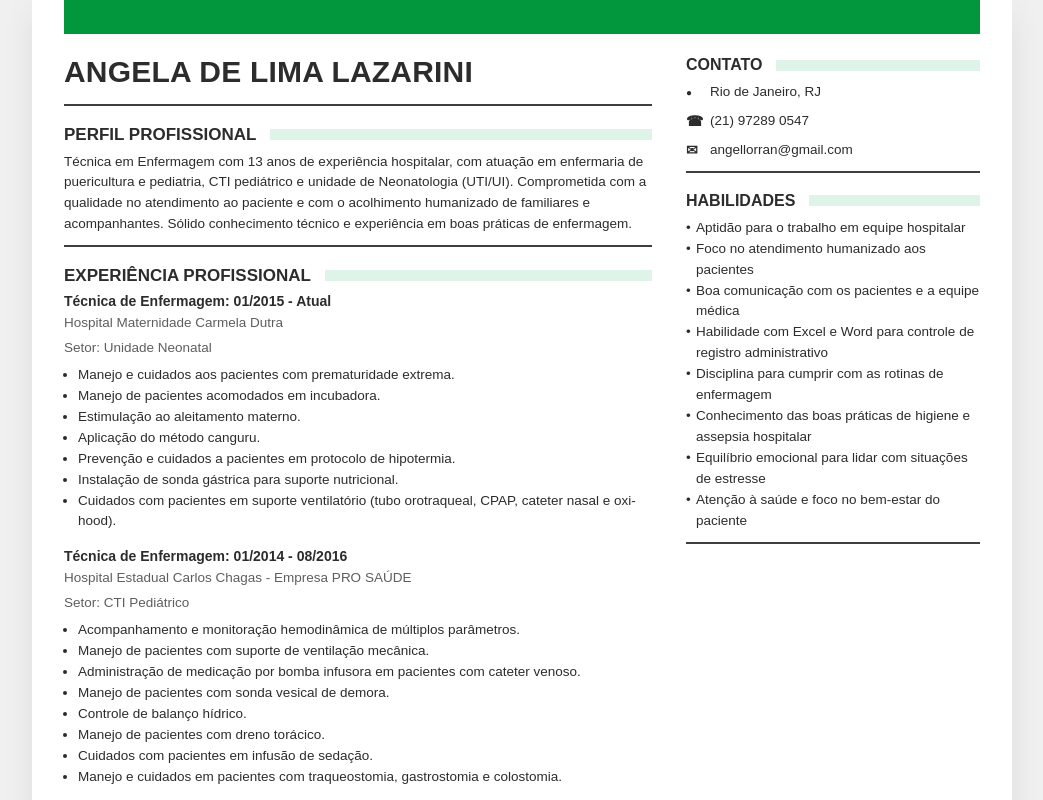
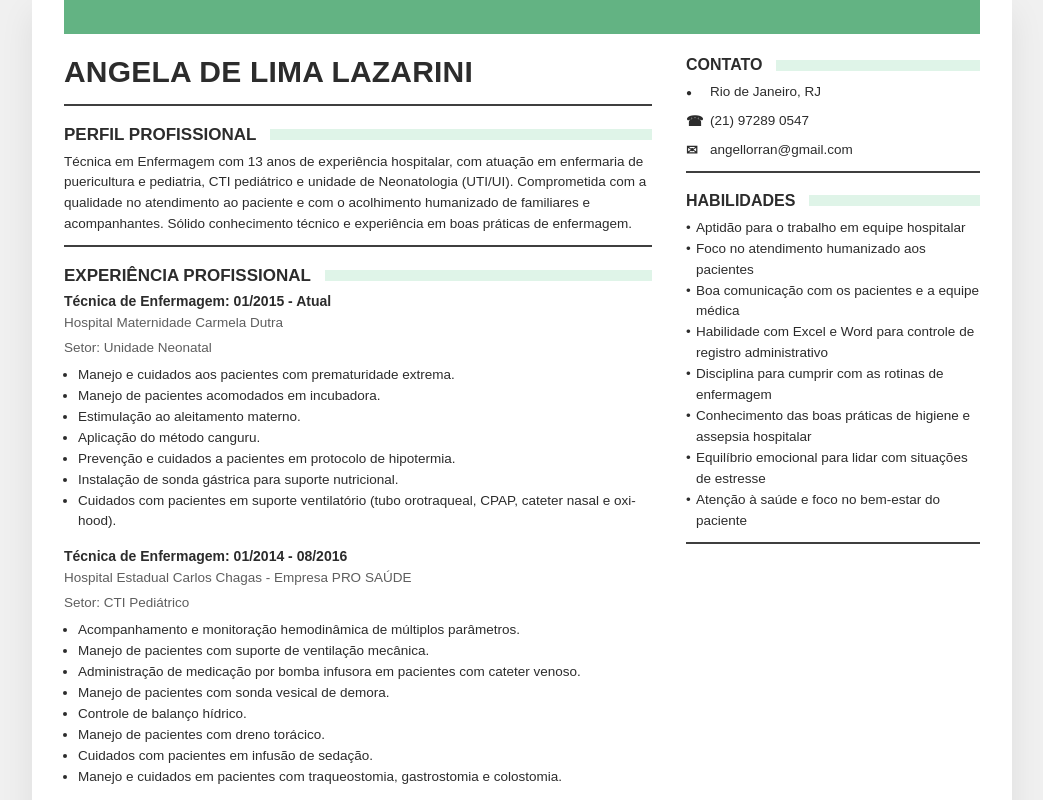
Before and after one commit to lorran2003/curriculo_angela, a website built with Vite: page index.html in a window 1280 px wide. Shown: the top 800 px of the page, without its empty margins (118-1161 px from the left). Built offline with nearby package versions, Linux system fonts and the light colour scheme.

Commit message:
color top bar

```diff
--- a/src/style.css
+++ b/src/style.css
@@ -1,6 +1,6 @@
 :root {
     --page-width: 980px;
-    --green: #02963d;
+    --green: #63b383;
     --light-green: #dff4e8;
     --text: #2c2c2c;
     --muted: #5e5e5e;
```
